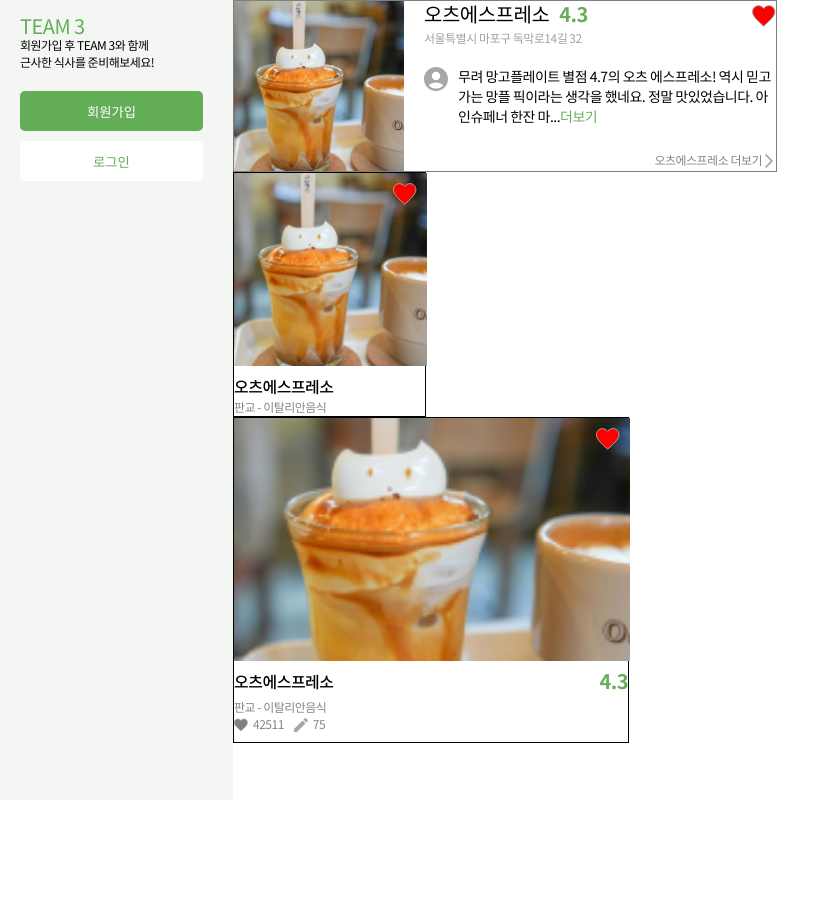
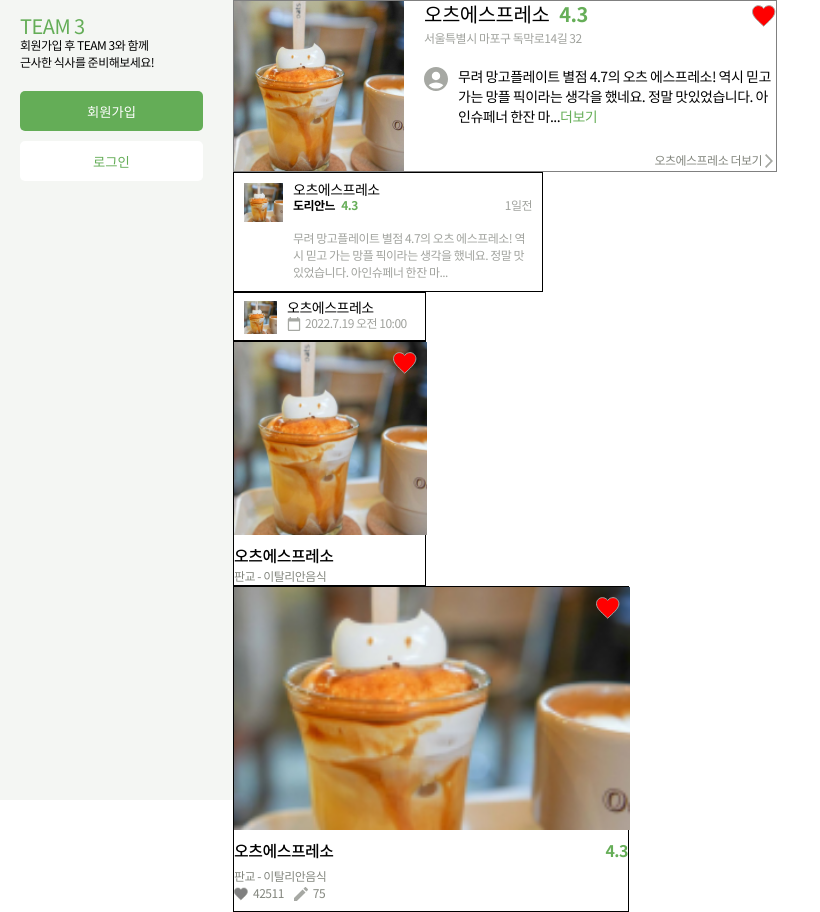
Before and after one commit to supra1nova/elice_second_project, a React (Create React App) app in the folder client/: page / in a window 1280 px wide. Shown: the whole page, without its empty margins (0-820 px from the left). Before the commit the page ends 800 px from the top, so only its background shows below. Built offline with nearby package versions, Linux system fonts and the light colour scheme.

Commit message:
Feat : card component UI 1차 완성

```diff
--- a/client/src/components/atoms/Grade/style.ts
+++ b/client/src/components/atoms/Grade/style.ts
@@ -1,7 +1,7 @@
 import styled from 'styled-components';
 
 export const Text = styled.span`
-  font-size: 20px;
   font-weight: 700;
+  font-size: inherit;
   color: ${(props) => props.theme.colors.fontMain};
 `;
--- a/client/src/components/molecules/Card/CardHorizontal/WeekBestCard.tsx
+++ b/client/src/components/molecules/Card/MainCardWithReview/MainCardWithReview.tsx
@@ -14,16 +14,20 @@ import LikeBtn from '../../../atoms/LikeBtn';
 // description 의 내용은 해당 shop의 가장 최신 리뷰를 들고 와야함.
 // 리뷰의 profile은 리뷰작성자의 정보를 가져와야 함
 
-interface WeekBestCardProps {
+interface MainCardWithReviewProps {
   title: String;
   address: String;
   description: String;
 }
-const WeekBestCard = ({ title, address, description }: WeekBestCardProps) => {
+const MainCardWithReview = ({
+  title,
+  address,
+  description,
+}: MainCardWithReviewProps) => {
   return (
     <div>
       <Link to=''>
-        <UI.CardWrapperHorizon>
+        <UI.Container>
           <UI.ImgWrapper>
             <Img></Img>
           </UI.ImgWrapper>
@@ -46,17 +50,17 @@ const WeekBestCard = ({ title, address, description }: WeekBestCardProps) => {
               <Icon.Arrow />
             </UI.SeeDetails>
           </UI.InfoWrapper>
-        </UI.CardWrapperHorizon>
+        </UI.Container>
       </Link>
     </div>
   );
 };
 
-WeekBestCard.defaultProps = {
+MainCardWithReview.defaultProps = {
   title: '오츠에스프레소',
   address: '서울특별시 마포구 독막로14길 32',
   description:
     '무려 망고플레이트 별점 4.7의 오츠 에스프레소! 역시 믿고 가는 망플 픽이라는 생각을 했네요. 정말 맛있었습니다. 아인슈페너 한잔 마...',
 };
 
-export default WeekBestCard;
+export default MainCardWithReview;
--- a/client/src/components/molecules/Card/CardHorizontal/style.ts
+++ b/client/src/components/molecules/Card/MainCardWithReview/style.ts
@@ -1,6 +1,6 @@
 import styled, { css } from 'styled-components';
 
-export const CardWrapperHorizon = styled.div`
+export const Container = styled.div`
   display: flex;
   border: 1px solid gray;
   width: 544px;
--- a/client/src/components/molecules/Card/CardVertical/ShopCardVertical.tsx
+++ b/client/src/components/molecules/Card/MainCardWithoutReview/MainCardWithoutReview.tsx
@@ -10,9 +10,11 @@ import Grade from '../../../atoms/Grade';
 // 링크는 각 리스트 아이템의 shop detail로 갈 수 있도록
 // grade는 계산된 shop의 데이터 가져오기 (atoms/grade)
 // likeCount, reviewCount 도 atoms로 빼는게 좋겠음 (shop detail에서도 사용)
-// util에 toLocaleString 추가 하는게 좋을듯
+// util에 toLocaleString 추가?
 
-interface ShopCardVerticalProps {
+// large props를 이용 (large(true) => searchList , large(false) => main2card)
+
+interface MainCardWithoutReviewProps {
   title: String;
   address: String;
   description: String;
@@ -22,18 +24,18 @@ interface ShopCardVerticalProps {
   likeCount?: String;
   reviewCount?: String;
 }
-const ShopCardVertical = ({
+const MainCardWithoutReview = ({
   title,
   address,
   foodType,
   large,
   likeCount,
   reviewCount,
-}: ShopCardVerticalProps) => {
+}: MainCardWithoutReviewProps) => {
   return (
     <div>
       <Link to=''>
-        <UI.CardWrapperVertical large={large}>
+        <UI.Container large={large}>
           <UI.ImgWrapper large={large}>
             <Img></Img>
             <LikeBtn />
@@ -55,13 +57,13 @@ const ShopCardVertical = ({
               )}
             </UI.SubTitle>
           </UI.InfoWrapper>
-        </UI.CardWrapperVertical>
+        </UI.Container>
       </Link>
     </div>
   );
 };
 
-ShopCardVertical.defaultProps = {
+MainCardWithoutReview.defaultProps = {
   title: '오츠에스프레소',
   address: '판교',
   foodType: '이탈리안음식',
@@ -71,4 +73,4 @@ ShopCardVertical.defaultProps = {
   reviewCount: 75,
 };
 
-export default ShopCardVertical;
+export default MainCardWithoutReview;
--- a/client/src/components/molecules/Card/CardVertical/style.ts
+++ b/client/src/components/molecules/Card/MainCardWithoutReview/style.ts
@@ -5,7 +5,7 @@ interface Props {
   large: boolean;
 }
 
-export const CardWrapperVertical = styled.div`
+export const Container = styled.div`
   display: flex;
   flex-direction: column;
   width: ${(props: Props) => (props.large ? '396px' : '193px')};
--- /dev/null
+++ b/client/src/components/molecules/Card/SideBarCard/RecentReviewCard.tsx
@@ -0,0 +1,61 @@
+import * as UI from './style';
+import { Link } from 'react-router-dom';
+import Grade from '../../../atoms/Grade';
+import SeeMore from '../../../atoms/SeeMore';
+import Like from '../../../atoms/LikeBtn';
+import Img from '../../../atoms/Img';
+import * as Icon from '../../../../assets/svg';
+import LikeBtn from '../../../atoms/LikeBtn';
+
+// heart가 interative 하게 만들어야 함
+// // 클릭 > 색이 생기고, 유저의 찜리스트에 해당 shop 추가
+// 링크는 각 리스트 아이템의 shop detail로 갈 수 있도록
+// grade는 계산된 shop의 데이터 가져오기 (atoms/grade)
+// description 의 내용은 해당 shop의 가장 최신 리뷰를 들고 와야함.
+// 리뷰의 profile은 리뷰작성자의 정보를 가져와야 함
+
+interface RecentReviewCardProps {
+  title: String;
+  userId: String;
+  description: String;
+  dateCreated: String;
+}
+const RecentReviewCard = ({
+  title,
+  userId,
+  description,
+  dateCreated,
+}: RecentReviewCardProps) => {
+  return (
+    <div>
+      <Link to=''>
+        <UI.Container review>
+          <UI.ImgWrapper review>
+            <Img></Img>
+          </UI.ImgWrapper>
+          <UI.InfoWrapper>
+            <UI.TitleWrapper>
+              <UI.Title>{title}</UI.Title>
+              <UI.SubTitleWrapper>
+                {userId}
+                <Grade />
+                <UI.Caption>{dateCreated}</UI.Caption>
+              </UI.SubTitleWrapper>
+            </UI.TitleWrapper>
+            <UI.Caption>{description}</UI.Caption>
+          </UI.InfoWrapper>
+        </UI.Container>
+      </Link>
+    </div>
+  );
+};
+
+RecentReviewCard.defaultProps = {
+  title: '오츠에스프레소',
+  userId: '도리안느',
+  dateCreated: '1일전',
+  description:
+    '무려 망고플레이트 별점 4.7의 오츠 에스프레소! 역시 믿고 가는 망플 픽이라는 생각을 했네요. 정말 맛있었습니다. 아인슈페너 한잔 마...',
+};
+
+export default RecentReviewCard;
--- /dev/null
+++ b/client/src/components/molecules/Card/SideBarCard/ReservationListCard.tsx
@@ -0,0 +1,47 @@
+import * as UI from './style';
+import { Link } from 'react-router-dom';
+import Grade from '../../../atoms/Grade';
+import SeeMore from '../../../atoms/SeeMore';
+import Like from '../../../atoms/LikeBtn';
+import Img from '../../../atoms/Img';
+import * as Icon from '../../../../assets/svg';
+import LikeBtn from '../../../atoms/LikeBtn';
+
+// name , timestamp 불러오기
+
+interface ReservationListCardProps {
+  title: String;
+  reservationTime: String;
+}
+const ReservationListCard = ({
+  title,
+  reservationTime,
+}: ReservationListCardProps) => {
+  return (
+    <div>
+      <Link to=''>
+        <UI.Container review={false}>
+          <UI.ImgWrapper review={false}>
+            <Img></Img>
+          </UI.ImgWrapper>
+          <UI.InfoWrapper>
+            <UI.Title>{title}</UI.Title>
+            <UI.Caption>
+              <Icon.Calender />
+              {reservationTime}
+            </UI.Caption>
+          </UI.InfoWrapper>
+        </UI.Container>
+      </Link>
+    </div>
+  );
+};
+
+const d: Date = new Date();
+
+ReservationListCard.defaultProps = {
+  title: '오츠에스프레소',
+  reservationTime: '2022.7.19 오전 10:00',
+};
+
+export default ReservationListCard;
--- /dev/null
+++ b/client/src/components/molecules/Card/SideBarCard/style.ts
@@ -0,0 +1,66 @@
+import styled, { css } from 'styled-components';
+// import LiKeBtn from '../../../atoms';
+
+interface Props {
+  review: boolean;
+}
+
+// 나중에 리스트를 감싸는 컨테이너로 패딩처리하는 게 좋을 것 같음( width : 100% )
+export const Container = styled.div`
+  display: flex;
+  width: ${(props: Props) => (props.review ? '310px' : '193px')};
+  height: ${(props: Props) => (props.review ? '120px' : '49px')};
+  border: 1px solid black;
+  padding: 10px;
+  padding-top: ${(props: Props) => (props.review ? '10px' : '8px')};
+  padding-bottom: ${(props: Props) => (props.review ? '10px' : '8px')};
+`;
+
+export const ImgWrapper = styled.div`
+  width: ${(props: Props) => (props.review ? '39px' : '33px')};
+  height: ${(props: Props) => (props.review ? '39px' : '33px')};
+`;
+
+export const InfoWrapper = styled.div`
+  display: flex;
+  flex-direction: column;
+  padding-left: 10px;
+`;
+
+export const TitleWrapper = styled.div`
+  display: flex;
+  flex-direction: column;
+  justify-content: space-around;
+`;
+
+export const Title = styled.div`
+  ${(props) => props.theme.font.description2};
+  display: flex;
+  align-items: flex-end;
+`;
+
+export const SubTitleWrapper = styled.div`
+  display: flex;
+  align-items: center;
+  ${(props) => props.theme.font.captionBold};
+
+  span {
+    margin-left: 6px;
+  }
+
+  h4 {
+    margin-left: auto;
+  }
+`;
+
+export const Caption = styled.h4`
+  ${(props) => props.theme.font.caption};
+  color: ${(props) => props.theme.colors.font3};
+  display: flex;
+  align-items: center;
+  margin-top: auto;
+  line-height: 17px;
+  svg {
+    margin-right: 4px;
+  }
+`;
--- a/client/src/pages/Home.tsx
+++ b/client/src/pages/Home.tsx
@@ -1,15 +1,19 @@
 import { Link } from 'react-router-dom';
 import { Gnb } from '../components/oranisms/Gnb';
 import styled from 'styled-components';
-import WeekBestCard from '../components/molecules/Card/CardHorizontal/WeekBestCard';
-import ShopCardVertical from '../components/molecules/Card/CardVertical/ShopCardVertical';
+import WeekBestCard from '../components/molecules/Card/MainCardWithReview/MainCardWithReview';
+import CardWithoutReview from '../components/molecules/Card/MainCardWithoutReview/MainCardWithoutReview';
+import RecentReviewCard from '../components/molecules/Card/SideBarCard/RecentReviewCard';
+import ReservationListCard from '../components/molecules/Card/SideBarCard/ReservationListCard';
 
 export const Home = () => {
   return (
     <>
       <WeekBestCard></WeekBestCard>
-      <ShopCardVertical large={false}></ShopCardVertical>
-      <ShopCardVertical large></ShopCardVertical>
+      <RecentReviewCard></RecentReviewCard>
+      <ReservationListCard></ReservationListCard>
+      <CardWithoutReview large={false}></CardWithoutReview>
+      <CardWithoutReview large></CardWithoutReview>
     </>
   );
 };
```
